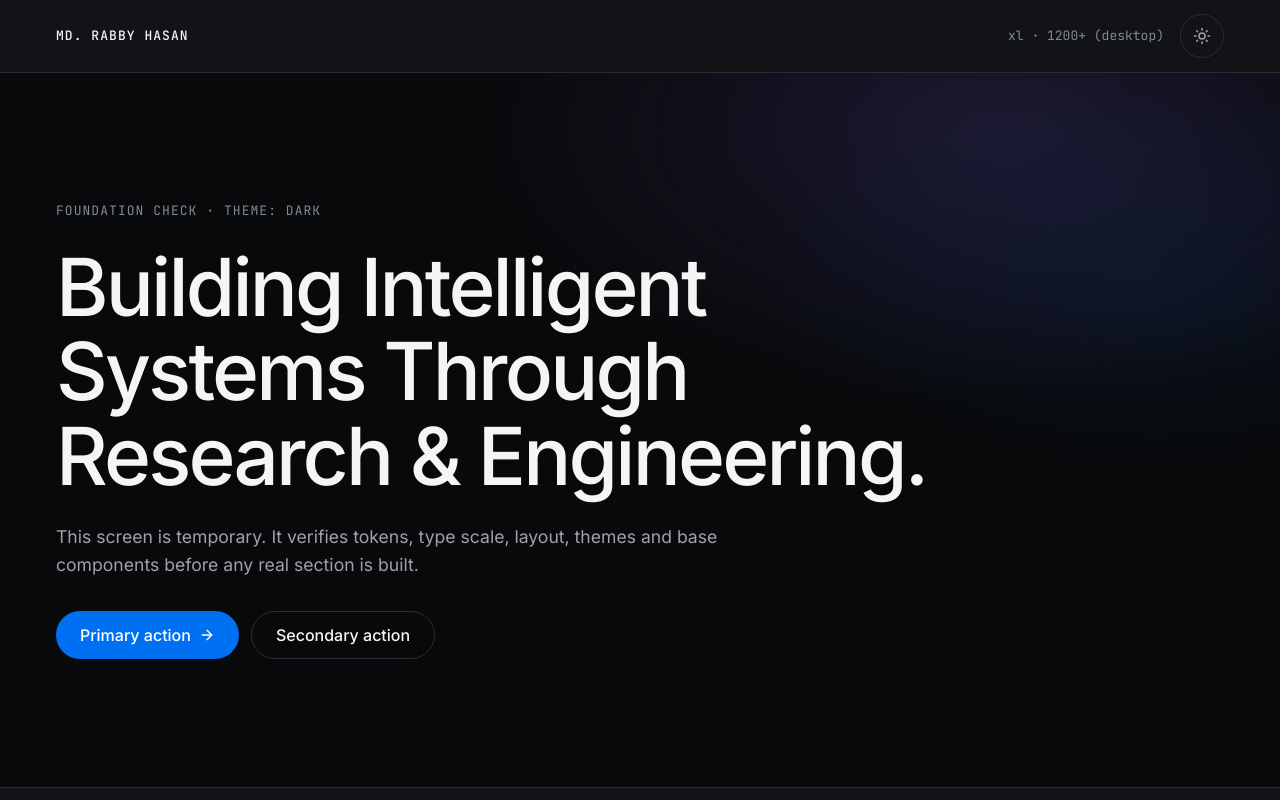
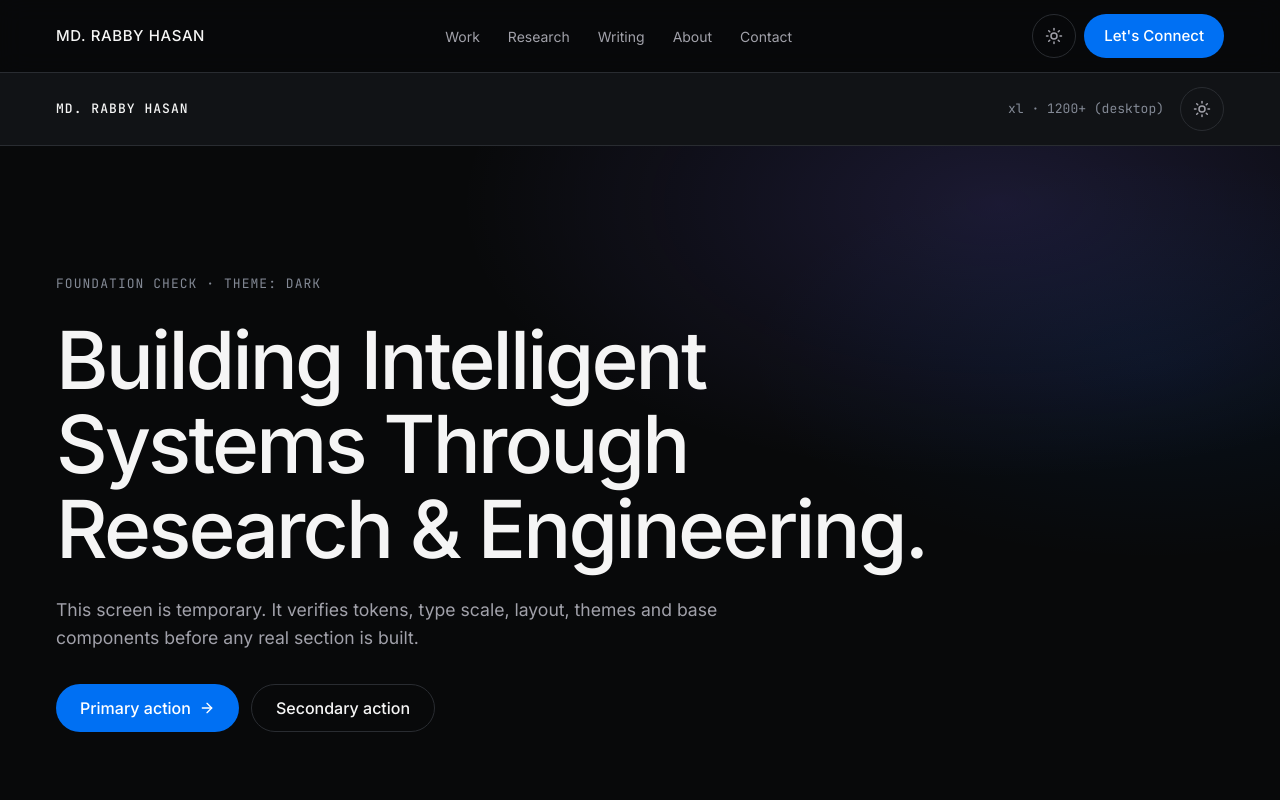
Before and after one commit to rabbyhasanrzs/Personal-Branding, a React (Vite) app: page / in a window 1280 px wide. Shown: the top 800 px of the page. Built offline with nearby package versions, Linux system fonts and the light colour scheme.

Commit message:
Add responsive Navbar (Section 1)

```diff
--- a/src/App.jsx
+++ b/src/App.jsx
@@ -1,11 +1,11 @@
-import { SiteLayout } from '@/components/layout'
+import { Navbar, SiteLayout } from '@/components/layout'
 import FoundationPreview from '@/dev/FoundationPreview'
 
-// Navbar and Footer plug into SiteLayout's `header` / `footer` slots next.
+// The Footer fills SiteLayout's `footer` slot once built.
 // Homepage sections will live in src/sections and be composed here.
 export default function App() {
   return (
-    <SiteLayout>
+    <SiteLayout header={<Navbar />}>
       <FoundationPreview />
     </SiteLayout>
   )
--- /dev/null
+++ b/src/components/layout/Navbar.jsx
@@ -0,0 +1,240 @@
+import { useCallback, useEffect, useMemo, useRef, useState } from 'react'
+import { Menu, X } from 'lucide-react'
+import { cn } from '@/lib/cn'
+import { navItems, site } from '@/data/site'
+import { Button } from '@/components/ui/Button'
+import { ThemeToggle } from '@/components/ui/ThemeToggle'
+import { Container } from './Container'
+
+/** True once the page has scrolled past a small threshold. */
+function useScrolled(threshold = 8) {
+  const [scrolled, setScrolled] = useState(false)
+
+  useEffect(() => {
+    const onScroll = () => setScrolled(window.scrollY > threshold)
+    onScroll()
+    window.addEventListener('scroll', onScroll, { passive: true })
+    return () => window.removeEventListener('scroll', onScroll)
+  }, [threshold])
+
+  return scrolled
+}
+
+/**
+ * Page scroll progress, 0–1, updated on animation frames so the progress
+ * indicator stays cheap. Returns 0 on pages too short to scroll.
+ */
+function useScrollProgress() {
+  const [progress, setProgress] = useState(0)
+
+  useEffect(() => {
+    let raf = 0
+    const update = () => {
+      const el = document.documentElement
+      const max = el.scrollHeight - el.clientHeight
+      setProgress(max > 0 ? Math.min(1, Math.max(0, el.scrollTop / max)) : 0)
+    }
+    const onScroll = () => {
+      cancelAnimationFrame(raf)
+      raf = requestAnimationFrame(update)
+    }
+    update()
+    window.addEventListener('scroll', onScroll, { passive: true })
+    window.addEventListener('resize', onScroll)
+    return () => {
+      cancelAnimationFrame(raf)
+      window.removeEventListener('scroll', onScroll)
+      window.removeEventListener('resize', onScroll)
+    }
+  }, [])
+
+  return progress
+}
+
+/**
+ * Tracks which homepage section is currently in view. Sections that do not
+ * exist yet are skipped, so this degrades gracefully until the sections land
+ * — no active state, no errors.
+ */
+function useActiveSection(ids) {
+  const [activeId, setActiveId] = useState(null)
+
+  useEffect(() => {
+    const targets = ids.map((id) => document.getElementById(id)).filter(Boolean)
+    if (targets.length === 0) return undefined
+
+    const observer = new IntersectionObserver(
+      (entries) => {
+        const visible = entries.filter((entry) => entry.isIntersecting)
+        if (visible.length > 0) setActiveId(visible[0].target.id)
+      },
+      // Only the section crossing the middle band of the viewport counts.
+      { rootMargin: '-40% 0px -55% 0px' },
+    )
+    targets.forEach((target) => observer.observe(target))
+    return () => observer.disconnect()
+  }, [ids])
+
+  return activeId
+}
+
+/**
+ * Slim sticky navigation (blueprint §4): 72px bar, translucent background
+ * that turns more opaque after scrolling, wordmark left, section links +
+ * theme toggle + contact CTA right, and a compact mobile menu.
+ *
+ * Accessibility: semantic <header>/<nav> landmarks, skip link lives in
+ * SiteLayout, visible focus states come from index.css, the mobile menu
+ * exposes aria-expanded, closes on Escape, and returns focus to its trigger.
+ */
+export function Navbar() {
+  const [menuOpen, setMenuOpen] = useState(false)
+  const scrolled = useScrolled()
+  const progress = useScrollProgress()
+  const sectionIds = useMemo(() => navItems.map((item) => item.id), [])
+  const activeId = useActiveSection(sectionIds)
+  const triggerRef = useRef(null)
+  const panelRef = useRef(null)
+
+  const closeMenu = useCallback(() => setMenuOpen(false), [])
+
+  // Escape closes the mobile menu and returns focus to the trigger.
+  useEffect(() => {
+    if (!menuOpen) return undefined
+    const onKeyDown = (event) => {
+      if (event.key === 'Escape') {
+        closeMenu()
+        triggerRef.current?.focus()
+      }
+    }
+    document.addEventListener('keydown', onKeyDown)
+    return () => document.removeEventListener('keydown', onKeyDown)
+  }, [menuOpen, closeMenu])
+
+  // Close the mobile menu once the desktop navigation appears.
+  useEffect(() => {
+    const media = window.matchMedia('(min-width: 768px)')
+    const onChange = (event) => {
+      if (event.matches) setMenuOpen(false)
+    }
+    media.addEventListener('change', onChange)
+    return () => media.removeEventListener('change', onChange)
+  }, [])
+
+  // Move focus into the panel when it opens.
+  useEffect(() => {
+    if (menuOpen) panelRef.current?.querySelector('a')?.focus()
+  }, [menuOpen])
+
+  return (
+    <header
+      id="top"
+      className={cn(
+        'sticky top-0 z-50 border-b border-line backdrop-blur-md transition-colors duration-200',
+        scrolled ? 'bg-surface/95' : 'bg-background/80',
+      )}
+    >
+      {/* Scroll progress — thin blue line at the very top of the bar. */}
+      <div
+        aria-hidden="true"
+        className="absolute inset-x-0 top-0 h-0.5 bg-accent"
+        style={{ width: `${progress * 100}%` }}
+      />
+
+      <Container className="flex h-[var(--nav-h)] items-center justify-between gap-4">
+        <a
+          href="#top"
+          aria-label="Md. Rabby Hasan — back to top"
+          className="shrink-0 text-[0.9375rem] font-medium tracking-[0.04em] text-fg"
+        >
+          {site.wordmark}
+        </a>
+
+        <nav aria-label="Primary" className="hidden md:block">
+          <ul className="flex items-center gap-1">
+            {navItems.map((item) => {
+              const active = activeId === item.id
+              return (
+                <li key={item.id}>
+                  <a
+                    href={`#${item.id}`}
+                    aria-current={active ? 'location' : undefined}
+                    className={cn(
+                      'relative rounded-md px-3 py-2 text-sm transition-colors duration-200',
+                      active ? 'text-fg' : 'text-fg-secondary hover:bg-hover hover:text-fg',
+                    )}
+                  >
+                    {item.label}
+                    {active && (
+                      <span
+                        aria-hidden="true"
+                        className="absolute inset-x-3 -bottom-0.5 h-0.5 rounded-full bg-accent"
+                      />
+                    )}
+                  </a>
+                </li>
+              )
+            })}
+          </ul>
+        </nav>
+
+        <div className="flex items-center gap-2">
+          <ThemeToggle />
+          <div className="hidden md:block">
+            <Button href="#contact" variant="primary" size="md">
+              {site.contactCta}
+            </Button>
+          </div>
+          <button
+            type="button"
+            ref={triggerRef}
+            onClick={() => setMenuOpen((open) => !open)}
+            aria-expanded={menuOpen}
+            aria-controls="mobile-menu"
+            aria-label={menuOpen ? 'Close menu' : 'Open menu'}
+            className="inline-flex size-11 items-center justify-center rounded-full border border-line text-fg-secondary transition-colors duration-200 hover:bg-hover hover:text-fg md:hidden"
+          >
+            {menuOpen ? <X aria-hidden="true" size={20} /> : <Menu aria-hidden="true" size={20} />}
+          </button>
+        </div>
+      </Container>
+
+      {menuOpen && (
+        <div id="mobile-menu" ref={panelRef} className="border-t border-line bg-surface md:hidden">
+          <Container>
+            <nav aria-label="Mobile">
+              <ul className="py-2">
+                {navItems.map((item) => {
+                  const active = activeId === item.id
+                  return (
+                    <li key={item.id}>
+                      <a
+                        href={`#${item.id}`}
+                        onClick={closeMenu}
+                        aria-current={active ? 'location' : undefined}
+                        className={cn(
+                          'flex min-h-12 items-center gap-2.5 rounded-lg px-3 text-base transition-colors duration-200',
+                          active ? 'bg-hover font-medium text-fg' : 'text-fg-secondary hover:bg-hover hover:text-fg',
+                        )}
+                      >
+                        {active && (
+                          <span aria-hidden="true" className="size-1.5 shrink-0 rounded-full bg-accent" />
+                        )}
+                        {item.label}
+                      </a>
+                    </li>
+                  )
+                })}
+              </ul>
+              <div className="border-t border-line py-4">
+                <Button href="#contact" variant="primary" size="lg" className="w-full" onClick={closeMenu}>
+                  {site.contactCta}
+                </Button>
+              </div>
+            </nav>
+          </Container>
+        </div>
+      )}
+    </header>
+  )
+}
--- a/src/components/layout/index.js
+++ b/src/components/layout/index.js
@@ -1,4 +1,5 @@
 export { Container } from './Container'
+export { Navbar } from './Navbar'
 export { Section } from './Section'
 export { SiteLayout } from './SiteLayout'
 export { SkipLink } from './SkipLink'
```
Also changed, not shown: 1 other file (tests, documents, lock files or other folders).
